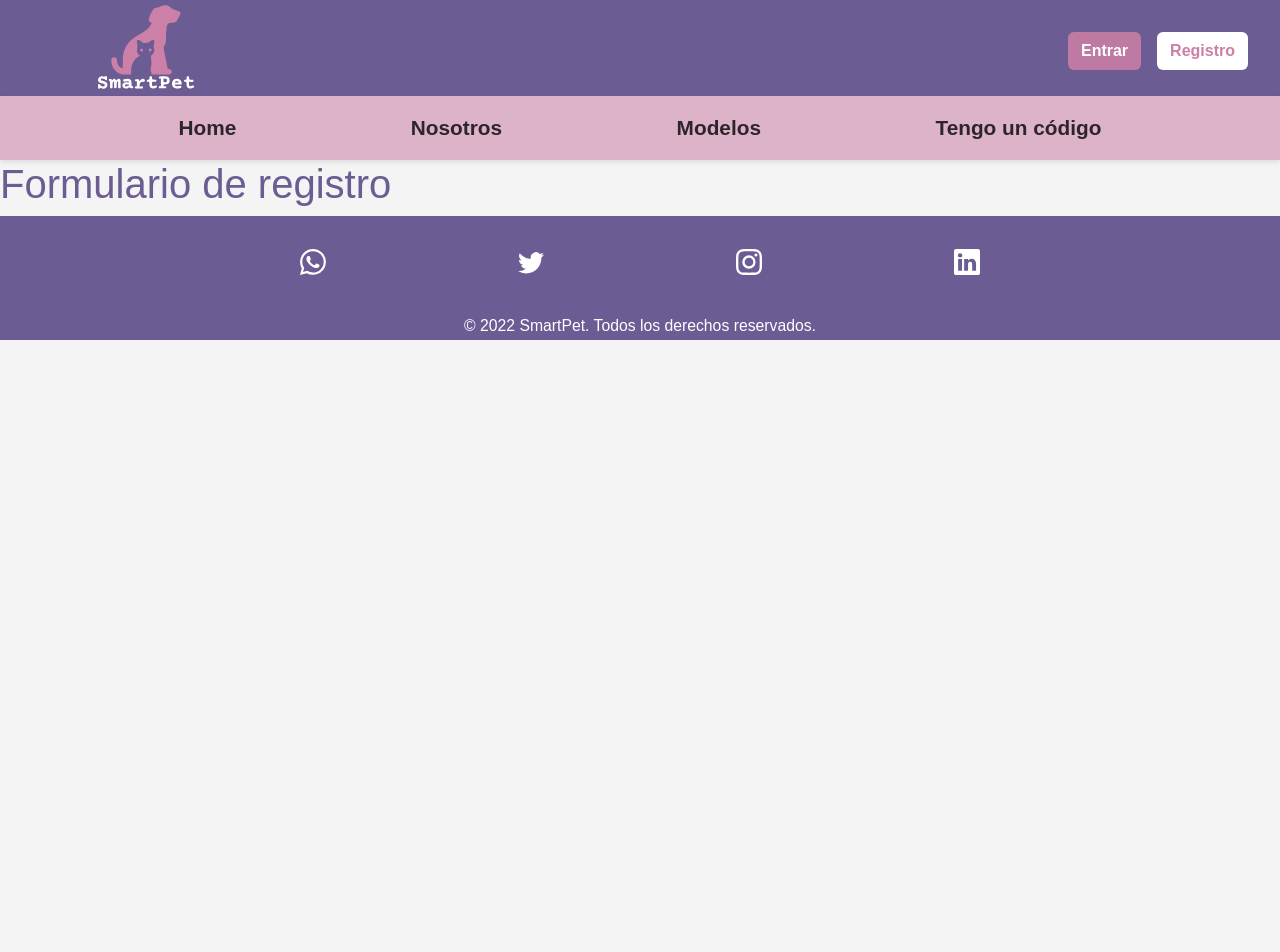
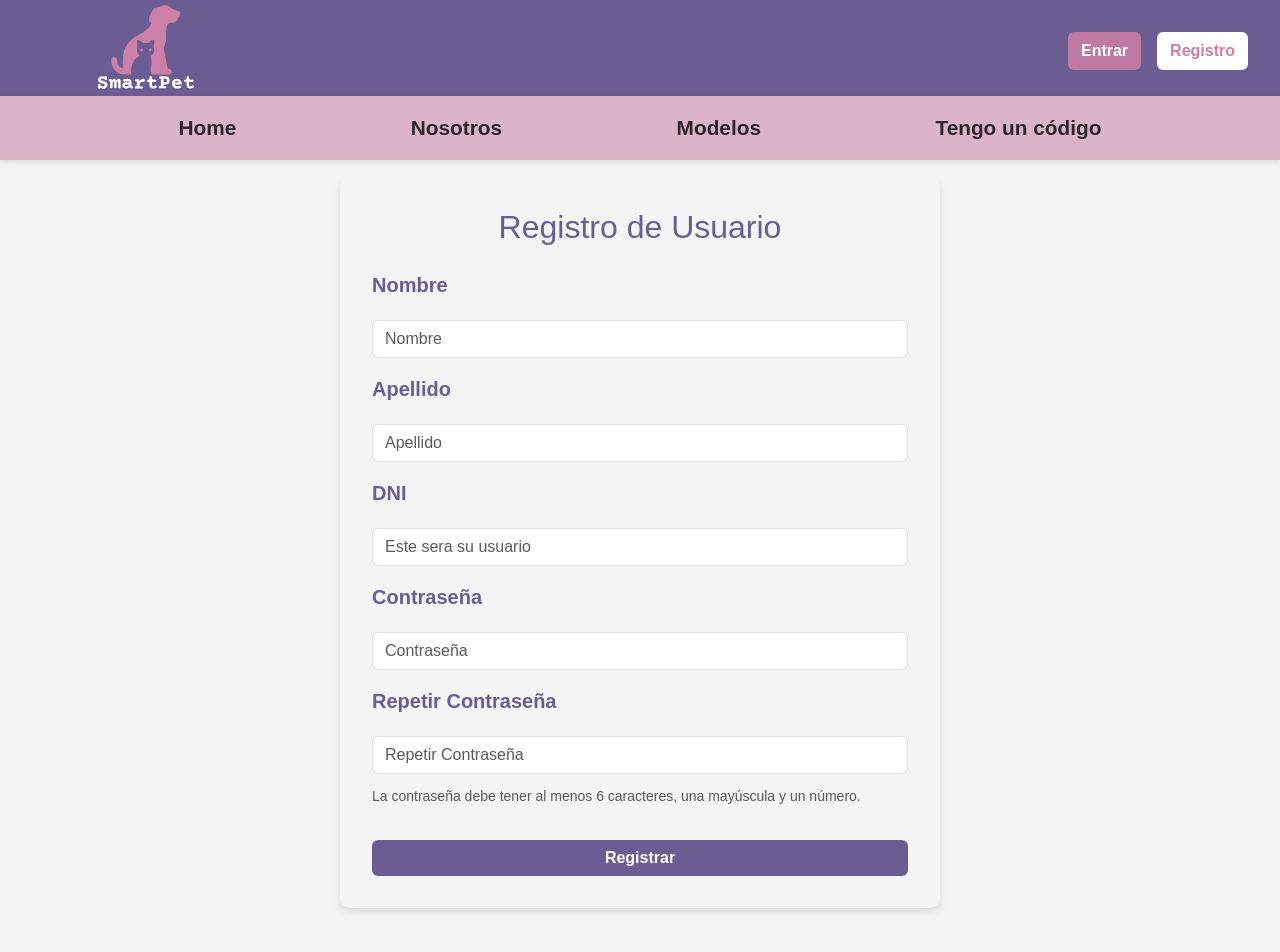
Before and after one commit to juanmatoniolo/NewSmartpet, a React (Create React App) app: page /Register in a window 1280 px wide. Shown: the top 952 px of the page. Before the commit the page ends 800 px from the top, so only its background shows below. Built offline with nearby package versions, Linux system fonts and the light colour scheme.

Commit message:
la cague

```diff
--- a/src/components/Login/login.css
+++ b/src/components/Login/login.css
@@ -1,5 +1,4 @@
 .main-login {
-    background-color: #dfc8d476;
     padding: 3em;
     margin: auto;
     height: auto;
--- a/src/components/Register/Register.jsx
+++ b/src/components/Register/Register.jsx
@@ -1,15 +1,181 @@
-import React, {  } from "react";
+import React, { useState } from "react";
 import "./register.css";
 import Header from "../header/Header";
 import Barnav from "../nav/Nav";
 import Footers from "../footer/Footer";
+import { Form, Button, Alert, Spinner } from "react-bootstrap";
+import axios from "axios";
+import { useNavigate } from 'react-router-dom'; // Importa useNavigate
 
 function Register() {
+    const [formData, setFormData] = useState({
+        nombre: "",
+        apellido: "",
+        dni: "",
+        contraseña: "",
+        repetirContraseña: "",
+    });
+
+    const [error, setError] = useState("");
+    const [success, setSuccess] = useState("");
+    const [loading, setLoading] = useState(false); // Estado para controlar el indicador de carga
+    const navigate = useNavigate(); // Crea una instancia de navigate
+
+    // Función para manejar los cambios en los campos del formulario
+    const handleChange = (e) => {
+        const { name, value } = e.target;
+        setFormData((prevData) => ({
+            ...prevData,
+            [name]: value,
+        }));
+    };
+
+    // Función para validar el DNI en la base de datos
+    const validarDNI = async () => {
+        try {
+            const response = await axios.get(
+                `https://smartpet-1d59e-default-rtdb.firebaseio.com/usuario.json`
+            );
+            const usuarios = response.data;
+
+            // Verificar si el DNI ya existe
+            return !Object.values(usuarios).some(
+                (user) => user.dni === formData.dni
+            );
+        } catch (error) {
+            console.error("Error al validar DNI:", error);
+            setError("Error al verificar DNI.");
+            return false;
+        }
+    };
+
+    // Función para manejar el envío del formulario
+    const handleSubmit = async (e) => {
+        e.preventDefault();
+
+        if (formData.contraseña !== formData.repetirContraseña) {
+            setError("Las contraseñas no coinciden.");
+            return;
+        }
+
+        if (!/^.{6,}$/.test(formData.contraseña) || !/[A-Z]/.test(formData.contraseña) || !/[0-9]/.test(formData.contraseña)) {
+            setError('La contraseña debe tener al menos 6 caracteres, una mayúscula y un número.');
+            return;
+        }
+
+        setLoading(true); // Muestra el indicador de carga
+
+        const dniDisponible = await validarDNI();
+        if (!dniDisponible) {
+            setError("El DNI ya está en uso.");
+            setLoading(false); // Oculta el indicador de carga
+            return;
+        }
+
+        try {
+            await axios.post(
+                "https://smartpet-1d59e-default-rtdb.firebaseio.com/usuario.json",
+                {
+                    nombre: formData.nombre,
+                    apellido: formData.apellido,
+                    dni: formData.dni,
+                    contrasenia: formData.contraseña, // Guarda la contraseña como 'contrasenia'
+                }
+            );
+            setSuccess("Usuario creado con éxito.");
+            setError("");
+            setFormData({
+                nombre: "",
+                apellido: "",
+                dni: "",
+                contraseña: "",
+                repetirContraseña: "",
+            });
+            navigate('/login'); // Redirige al login después de crear el usuario
+        } catch (error) {
+            console.error("Error al crear el usuario:", error);
+            setError("Error al crear el usuario.");
+            setSuccess("");
+        } finally {
+            setLoading(false); // Oculta el indicador de carga
+        }
+    };
+
     return (
         <>
             <Header />
             <Barnav />
-			<h1>Formulario de registro</h1>
+						<main className="main-register">
+            <div className="container-register">
+                <h2>Registro de Usuario</h2>
+                <Form onSubmit={handleSubmit}>
+                    <Form.Group className="mb-3">
+                        <Form.Label>Nombre</Form.Label>
+                        <Form.Control
+                            type="text"
+                            name="nombre"
+                            value={formData.nombre}
+                            onChange={handleChange}
+                            placeholder="Nombre"
+							/>
+                    </Form.Group>
+                    <Form.Group className="mb-3">
+                        <Form.Label>Apellido</Form.Label>
+                        <Form.Control
+                            type="text"
+                            name="apellido"
+                            value={formData.apellido}
+                            onChange={handleChange}
+                            placeholder="Apellido"
+							/>
+                    </Form.Group>
+                    <Form.Group className="mb-3">
+                        <Form.Label>DNI</Form.Label>
+                        <Form.Control
+                            type="text"
+                            name="dni"
+                            value={formData.dni}
+                            onChange={handleChange}
+                            placeholder="Este sera su usuario"
+							/>
+                    </Form.Group>
+                    <Form.Group className="mb-3">
+                        <Form.Label>Contraseña</Form.Label>
+                        <Form.Control
+                            type="password"
+                            name="contraseña"
+                            value={formData.contraseña}
+                            onChange={handleChange}
+                            placeholder="Contraseña"
+                        />
+                    </Form.Group>
+                    <Form.Group className="mb-3">
+                        <Form.Label>Repetir Contraseña</Form.Label>
+                        <Form.Control
+                            type="password"
+                            name="repetirContraseña"
+                            value={formData.repetirContraseña}
+                            onChange={handleChange}
+                            placeholder="Repetir Contraseña"
+                        />
+                        <Form.Text className="text-muted">
+                            La contraseña debe tener al menos 6 caracteres, una mayúscula y un número.
+                        </Form.Text>
+                    </Form.Group>
+                    <Button
+                        variant="primary"
+                        type="submit"
+                        disabled={loading}
+                        className="mt-3" // Añade margen superior al botón
+						>
+                        {loading ? <Spinner animation="border" size="sm" /> : 'Registrar'}
+                    </Button>
+                </Form>
+                {error && <Alert variant="danger" className="mt-3">{error}</Alert>}
+                {success && <Alert variant="success" className="mt-3">{success}</Alert>}
+            </div>
+
+</main>
             <Footers />
         </>
     );
--- a/src/components/Register/register.css
+++ b/src/components/Register/register.css
@@ -0,0 +1,63 @@
+/* register.css */
+
+/* Colores de SmartPet */
+:root {
+    --color-principal: #6C5C94;
+    --color-secundario: #DDB3C9;
+    --color-blanco: #FFFFFF;
+    --color-acento: #6a51aa;
+
+    ;
+
+}
+
+.container-register {
+    padding: 2rem;
+    border-radius: 10px;
+    box-shadow: 0 4px 8px rgba(0, 0, 0, 0.1);
+    max-width: 600px;
+    margin: auto;
+    margin-top: 1em;
+    margin-bottom: 3em;
+
+}
+
+h1 {
+    text-align: center;
+    color: var(--color-principal);
+}
+
+h2 {
+    color: var(--color-principal);
+    margin-bottom: 1.5rem;
+    text-align: center;
+}
+
+
+
+.form-control:focus {
+    border-color: var(--color-principal);
+    box-shadow: 0 0 0 0.2rem rgba(108, 92, 148, 0.25);
+    /* Sombra sutil para el enfoque */
+    outline: none;
+    /* Elimina el contorno predeterminado del navegador */
+}
+
+.btn-primary {
+    background-color: var(--color-principal);
+    border: none;
+    color: var(--color-blanco);
+    font-weight: bold;
+}
+
+.btn-primary:hover {
+    background-color: var(--color-acento);
+}
+
+.text-muted {
+    color: var(--color-secundario);
+}
+
+.mt-3 {
+    margin-top: 1rem;
+}
--- a/src/components/container/Consultas/EditarDatos.jsx
+++ b/src/components/container/Consultas/EditarDatos.jsx
@@ -330,7 +330,7 @@ const EditarDatos = ({ show, handleClose, mascota, id, onSave }) => {
 				</Form>
 			</Modal.Body>
 			<Modal.Footer>
-				<Button variant="secondary" onClick={handleCancel}>
+				<Button variant="danger" onClick={handleCancel}>
 					Cancelar
 				</Button>
 				<Button variant="primary" onClick={handleSaveChanges}>
--- a/src/components/container/Consultas/get.css
+++ b/src/components/container/Consultas/get.css
@@ -108,7 +108,47 @@
     border-color: #6C5C94;
     /* Mantén el color primario */
 }
+.btn-editar-primary{
+    color: #fff;
+    font-weight: 600;
+    background-color: #6C5C94;
+    /* Color primario de la empresa */
+    border-color: #6C5C94;
+    /* Color primario de la empresa */
+}
+
+.btn-editar-primary:hover {
+    background-color: #6a51aa;
+    /* Color secundario para hover */
+    border-color: #6C5C94;
+    /* Mantén el color primario */
+}
+
 
 .img-card-pet {
     padding: 12px;
 }
+
+
+
+.form-label {
+    font-size: 1.25rem; /* Tamaño de fuente mayor para los títulos */
+    font-weight: bold;
+    margin-bottom: 0.5em; /* Espacio debajo de la etiqueta */
+}
+
+.img-thumbnail {
+    max-width: 12em;
+    max-height: 12em;
+    margin-bottom: 1em;
+    border-radius: 10px;
+    object-fit: cover;
+}
+
+.text-danger {
+    color: red;
+}
+
+.form-control-lg {
+    font-size: 0.875rem; /* Tamaño de fuente más pequeño para los campos de entrada */
+}
--- a/src/pages/cod.css
+++ b/src/pages/cod.css
@@ -28,6 +28,7 @@
     padding: 30px;
     border-radius: 10px;
     box-shadow: 0 4px 8px rgba(0, 0, 0, 0.1);
+    margin-bottom: 2em;
 }
 
 /* Estilos para pantallas extra pequeñas */
```
Also changed, not shown: src/components/container/Consultas/Getapi.jsx (+11 -16 lines), 12 other files (tests, documents, lock files or other folders). Lines whose indentation alone changed are shown as unchanged.
